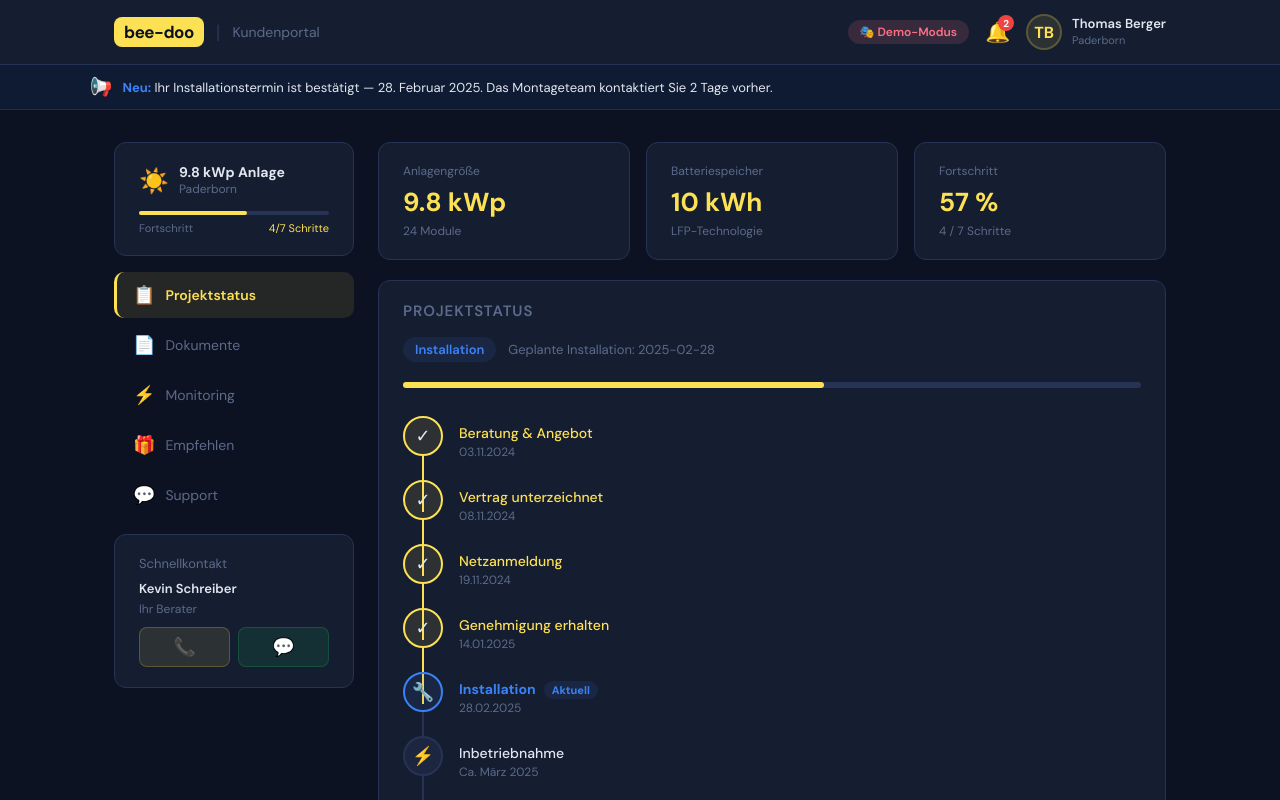
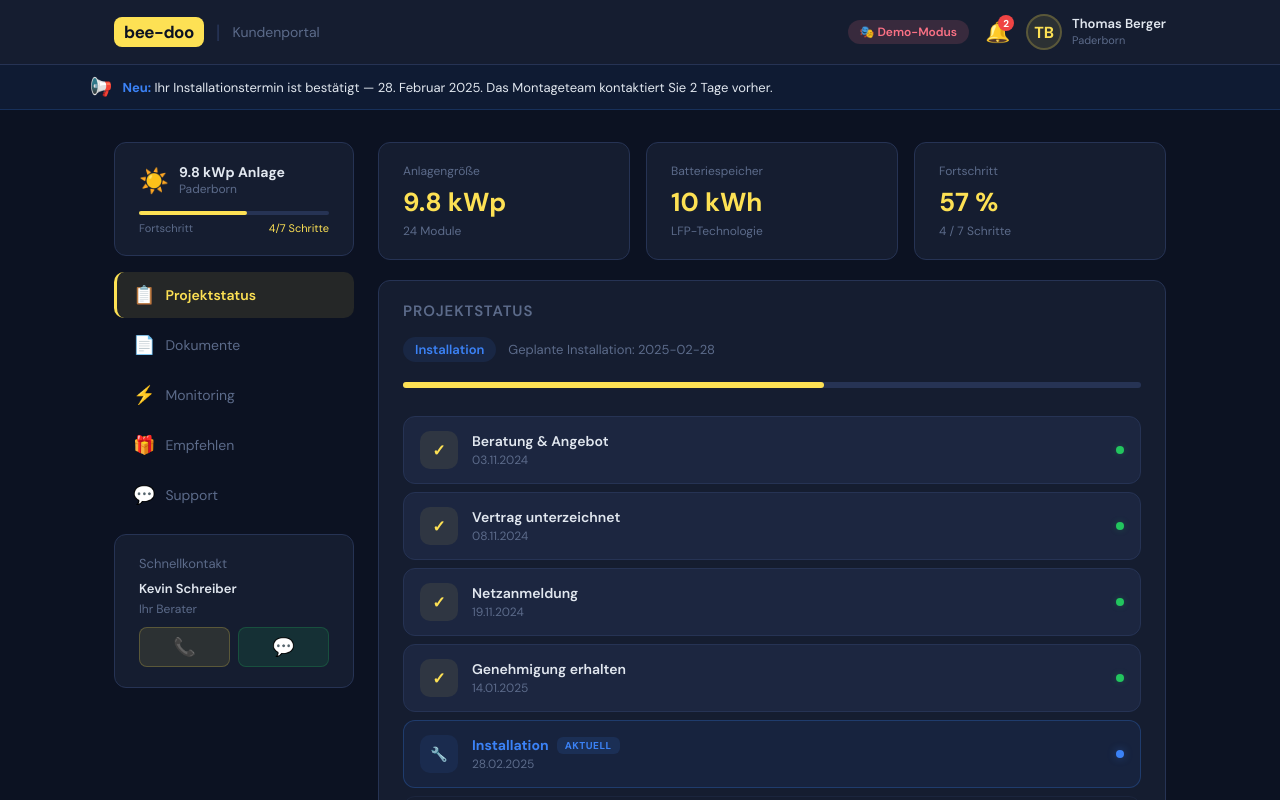
Before and after one commit to beedoo-ux/bee-doo-portal, a Next.js app: page /demo in a window 1280 px wide. Shown: the top 800 px of the page. Built offline with nearby package versions, Linux system fonts and the light colour scheme.

Commit message:
feat: modern card-based milestone timeline, remove vertical line

```diff
--- a/src/app/demo/PortalDemo.tsx
+++ b/src/app/demo/PortalDemo.tsx
@@ -170,33 +170,48 @@ function StatusTab() {
           <div style={{ background: DS.y, height: '100%', borderRadius: 4, width: `${pct}%`, transition: 'width 0.6s ease' }} />
         </div>
 
-        {/* Timeline */}
-        <div style={{ display: 'flex', flexDirection: 'column', gap: 0 }}>
-          {MILESTONES.map((m, i) => (
-            <div key={m.id} style={{ display: 'flex', gap: 16, position: 'relative' }}>
-              {/* Line */}
-              {i < MILESTONES.length - 1 && (
-                <div style={{ position: 'absolute', left: 19, top: 40, width: 2, height: 'calc(100% - 8px)', background: m.done ? DS.y : DS.bd }} />
-              )}
-              {/* Icon */}
+        {/* Milestones – Modern Cards */}
+        <div style={{ display: 'flex', flexDirection: 'column', gap: 8 }}>
+          {MILESTONES.map((m, i) => {
+            const isLast = i === MILESTONES.length - 1;
+            return (
+              <div key={m.id} style={{
+                display: 'flex', alignItems: 'center', gap: 14, padding: '14px 16px',
+                borderRadius: 12,
+                background: m.active ? `${DS.blue}12` : m.done ? DS.c2 : 'transparent',
+                border: `1.5px solid ${m.active ? `${DS.blue}40` : m.done ? DS.bd : `${DS.bd}60`}`,
+                transition: 'all 0.3s',
+              }}>
+                {/* Step Number / Check */}
                 <div style={{
-                width: 40, height: 40, borderRadius: '50%', flexShrink: 0,
-                background: m.done ? DS.yDim : (m.active ? DS.blueDim : DS.c2),
-                border: `2px solid ${m.done ? DS.y : (m.active ? DS.blue : DS.bd)}`,
+                  width: 38, height: 38, borderRadius: 10, flexShrink: 0,
+                  background: m.done ? `${DS.y}15` : m.active ? `${DS.blue}15` : `${DS.bd}40`,
                   display: 'flex', alignItems: 'center', justifyContent: 'center',
-                fontSize: 18, zIndex: 1,
+                  fontSize: m.done ? 16 : 14,
+                  fontWeight: 800,
+                  color: m.done ? DS.y : m.active ? DS.blue : DS.dm,
                 }}>
                   {m.done ? '✓' : m.icon}
                 </div>
-              <div style={{ padding: '8px 0 20px' }}>
-                <div style={{ fontWeight: m.active ? 700 : 500, color: m.done ? DS.y : (m.active ? DS.blue : DS.tx), fontSize: 14 }}>
+                {/* Content */}
+                <div style={{ flex: 1, minWidth: 0 }}>
+                  <div style={{ display: 'flex', alignItems: 'center', gap: 8 }}>
+                    <span style={{ fontSize: 14, fontWeight: m.active ? 700 : m.done ? 600 : 500, color: m.done ? DS.tx : m.active ? DS.blue : DS.dm }}>
                       {m.label}
-                  {m.active && <span style={{ marginLeft: 8, background: DS.blueDim, color: DS.blue, padding: '2px 8px', borderRadius: 10, fontSize: 11 }}>Aktuell</span>}
+                    </span>
+                    {m.active && <span style={{ background: `${DS.blue}20`, color: DS.blue, padding: '2px 8px', borderRadius: 6, fontSize: 10, fontWeight: 700, letterSpacing: 0.5 }}>AKTUELL</span>}
                   </div>
-                <div style={{ color: DS.dm, fontSize: 12, marginTop: 2 }}>{m.date}</div>
+                  <div style={{ fontSize: 12, color: DS.dm, marginTop: 2 }}>{m.date}</div>
                 </div>
+                {/* Status indicator */}
+                <div style={{
+                  width: 8, height: 8, borderRadius: '50%', flexShrink: 0,
+                  background: m.done ? DS.green : m.active ? DS.blue : `${DS.dm}40`,
+                  boxShadow: m.active ? `0 0 8px ${DS.blue}60` : m.done ? `0 0 6px ${DS.green}40` : 'none',
+                }} />
               </div>
-          ))}
+            );
+          })}
         </div>
       </Card>
 
```
Lines whose indentation alone changed are shown as unchanged.
